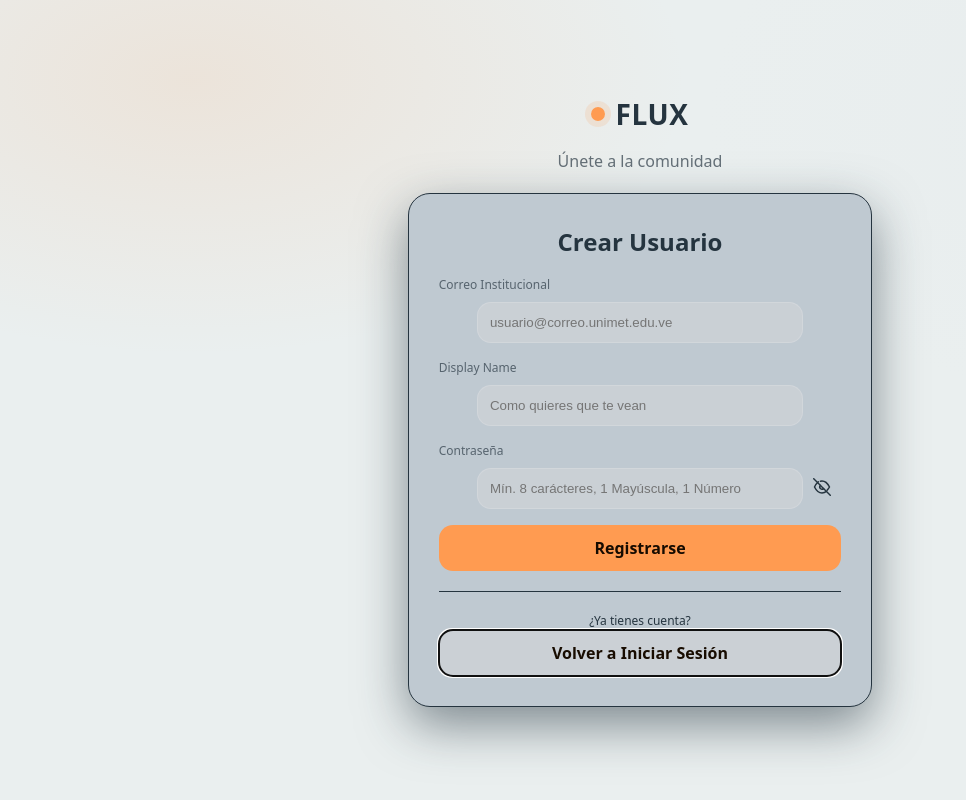
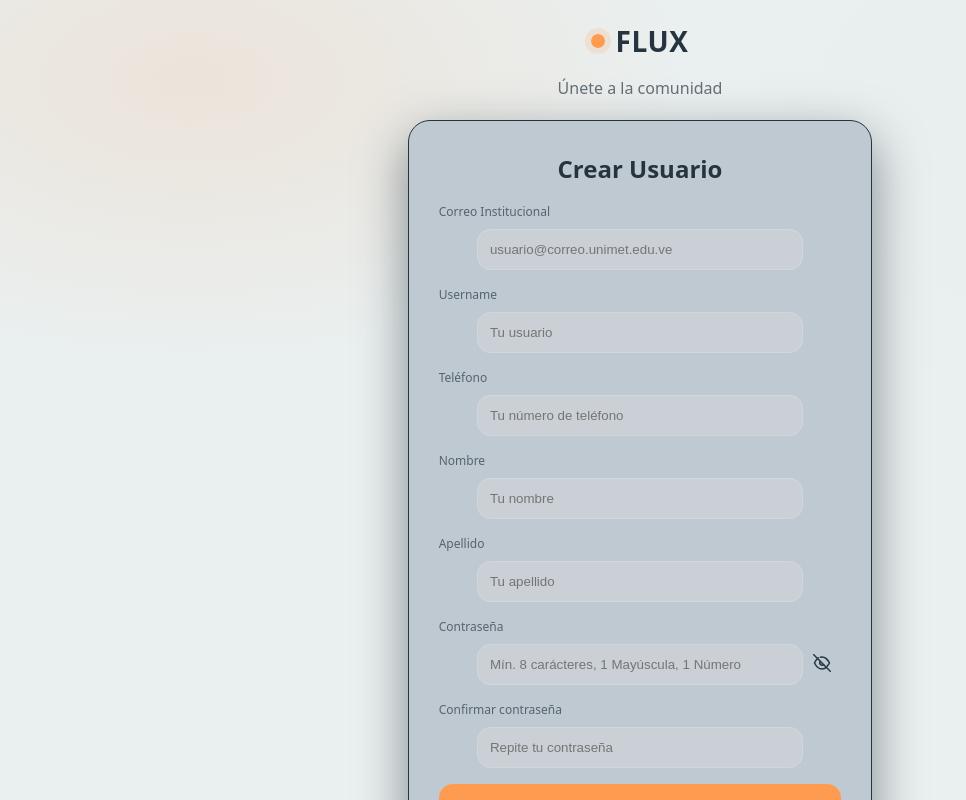
Before and after one commit to sebass-g/Proyect_FLUX-Ing.-Sistemas, a React (Vite) app: page /auth in a window 1280 px wide. Both pictures are taken after a click on the button "Crear Usuario Nuevo". Shown: the top 800 px of the page, without its empty margins (0-966 px from the left). Built offline with nearby package versions, Linux system fonts and the light colour scheme.

Commit message:
Arreglo perfiles/tablas
Falta  arreglar los bloques de horario

```diff
--- a/src/pages/EditarPerfil.jsx
+++ b/src/pages/EditarPerfil.jsx
@@ -54,6 +54,10 @@ export default function EditarPerfil() {
   const [creadoEn, setCreadoEn] = useState("");
 
   const [displayName, setDisplayName] = useState("");
+  const [username, setUsername] = useState("");
+  const [telefono, setTelefono] = useState("");
+  const [nombre, setNombre] = useState("");
+  const [apellido, setApellido] = useState("");
   const [career, setCareer] = useState("");
   const [avatarUrl, setAvatarUrl] = useState("");
   const [avatarPath, setAvatarPath] = useState("");
@@ -112,12 +116,46 @@ export default function EditarPerfil() {
       setUserId(user.id || "");
       setCreadoEn(user.created_at ? new Date(user.created_at).toLocaleString() : "");
       const meta = user.user_metadata || {};
-      setDisplayName(meta.display_name || "");
-      setCareer(meta.career || "");
+
+      const { data: perfilData, error: perfilError } = await supabase
+        .from("profiles")
+        .select("username, telefono, nombre, apellido, career")
+        .eq("id", user.id)
+        .maybeSingle();
+
+      if (perfilError) {
+        setError("No se pudo cargar el perfil desde la tabla perfiles.");
+      }
+
+      const { data: bloquesData, error: bloquesError } = await supabase
+        .from("bloques_horario")
+        .select("id, day_of_week, start_time, end_time, type")
+        .eq("user_id", user.id);
+
+      if (bloquesError) {
+        setError("No se pudo cargar los bloques de horario.");
+      }
+
+      const perfil = perfilData || {};
+      const displayNameValue = meta.display_name || "";
+      setDisplayName(displayNameValue);
+      setUsername(perfil.username || meta.username || "");
+      setTelefono(perfil.telefono || meta.phone || "");
+      setNombre(perfil.nombre || meta.first_name || "");
+      setApellido(perfil.apellido || meta.last_name || "");
+      setCareer(perfil.career || meta.career || "");
       setAvatarUrl(meta.avatar_url || "");
       setAvatarPath(meta.avatar_path || "");
       setAvatarPathOriginal(meta.avatar_path || "");
-      setHorario(Array.isArray(meta.schedule_blocks) ? meta.schedule_blocks : []);
+      setHorario(
+        (bloquesData || []).map(b => ({
+          id: b.id,
+          dayOfWeek: b.day_of_week,
+          startTime: b.start_time,
+          endTime: b.end_time,
+          type: b.type || ""
+        }))
+      );
       setCargando(false);
     };
     cargar();
@@ -192,7 +230,8 @@ export default function EditarPerfil() {
     setError("");
     setOk("");
 
-    if (!displayName.trim()) {
+    const computedDisplayName = displayName.trim() || `${nombre.trim()} ${apellido.trim()}`.trim();
+    if (!computedDisplayName) {
       setError("El display name es obligatorio.");
       return;
     }
@@ -202,8 +241,9 @@ export default function EditarPerfil() {
         setError("Debes ingresar tu contraseña actual.");
         return;
       }
-      if (password.length < 8) {
-        setError("La contraseña debe tener mínimo 8 caracteres.");
+      const regex = /^(?=.*\d)(?=.*[A-Z]).{8,}$/;
+      if (!regex.test(password)) {
+        setError("La contraseña debe tener: 8 caracteres, 1 mayúscula y 1 número.");
         return;
       }
       if (password !== passwordConfirm) {
@@ -227,11 +267,14 @@ export default function EditarPerfil() {
 
     const payload = {
       data: {
-        display_name: displayName.trim(),
+        display_name: computedDisplayName,
+        username: username.trim(),
+        phone: telefono.trim(),
+        first_name: nombre.trim(),
+        last_name: apellido.trim(),
         career: career.trim(),
         avatar_url: avatarUrl.trim(),
-        avatar_path: avatarPath || "",
-        schedule_blocks: horario
+        avatar_path: avatarPath || ""
       }
     };
     if (password) {
@@ -245,10 +288,63 @@ export default function EditarPerfil() {
       return;
     }
 
+    const { error: perfilError } = await supabase
+      .from("profiles")
+      .upsert(
+        {
+          id: userId,
+          username: username.trim(),
+          telefono: telefono.trim(),
+          nombre: nombre.trim(),
+          apellido: apellido.trim(),
+          career: career.trim()
+        },
+        { onConflict: "id" }
+      );
+
+    if (perfilError) {
+      setError(perfilError.message);
+      setGuardando(false);
+      return;
+    }
+
+    const { error: deleteBlocksError } = await supabase
+      .from("bloques_horario")
+      .delete()
+      .eq("user_id", userId);
+
+    if (deleteBlocksError) {
+      setError(deleteBlocksError.message);
+      setGuardando(false);
+      return;
+    }
+
+    if (horario.length > 0) {
+      const payloadBloques = horario.map(b => ({
+        id: b.id,
+        user_id: userId,
+        day_of_week: b.dayOfWeek,
+        start_time: b.startTime,
+        end_time: b.endTime,
+        type: b.type || null
+      }));
+
+      const { error: insertBlocksError } = await supabase
+        .from("bloques_horario")
+        .insert(payloadBloques);
+
+      if (insertBlocksError) {
+        setError(insertBlocksError.message);
+        setGuardando(false);
+        return;
+      }
+    }
+
     if (avatarPathOriginal && avatarPathOriginal !== avatarPath) {
       await supabase.storage.from(AVATAR_BUCKET).remove([avatarPathOriginal]);
     }
 
+    setDisplayName(computedDisplayName);
     setOk("Perfil actualizado.");
     setPasswordActual("");
     setPassword("");
@@ -521,6 +617,43 @@ export default function EditarPerfil() {
                     />
                   </div>
                   <div>
+                    <label className="label">Username</label>
+                    <input
+                      className="input"
+                      value={username}
+                      onChange={e => setUsername(e.target.value)}
+                      placeholder="Tu usuario"
+                    />
+                  </div>
+                  <div>
+                    <label className="label">Teléfono</label>
+                    <input
+                      className="input"
+                      type="tel"
+                      value={telefono}
+                      onChange={e => setTelefono(e.target.value)}
+                      placeholder="Tu número de teléfono"
+                    />
+                  </div>
+                  <div>
+                    <label className="label">Nombre</label>
+                    <input
+                      className="input"
+                      value={nombre}
+                      onChange={e => setNombre(e.target.value)}
+                      placeholder="Tu nombre"
+                    />
+                  </div>
+                  <div>
+                    <label className="label">Apellido</label>
+                    <input
+                      className="input"
+                      value={apellido}
+                      onChange={e => setApellido(e.target.value)}
+                      placeholder="Tu apellido"
+                    />
+                  </div>
+                  <div>
                     <label className="label">Carrera</label>
                     <input
                       className="input"
--- a/src/pages/Registro.jsx
+++ b/src/pages/Registro.jsx
@@ -7,7 +7,11 @@ function Registro() {
   const [esLogin, setEsLogin] = useState(true) // true = Iniciar Sesión, false = Crear Cuenta
   const [email, setEmail] = useState('')
   const [password, setPassword] = useState('')
-  const [displayName, setDisplayName] = useState('')
+  const [passwordConfirm, setPasswordConfirm] = useState('')
+  const [username, setUsername] = useState('')
+  const [telefono, setTelefono] = useState('')
+  const [nombre, setNombre] = useState('')
+  const [apellido, setApellido] = useState('')
   const [mostrarPassword, setMostrarPassword] = useState(false)
   const [cargando, setCargando] = useState(false)
   const [mensaje, setMensaje] = useState({ texto: '', tipo: '' })
@@ -43,9 +47,18 @@ function Registro() {
       } else {
         // === MODO CREAR CUENTA (REGISTRO) ===
 
-        // 0. Validar display name
-        if (!displayName.trim()) {
-          throw new Error('El display name es obligatorio.')
+        // 0. Validar campos extra
+        if (!username.trim()) {
+          throw new Error('El username es obligatorio.')
+        }
+        if (!telefono.trim()) {
+          throw new Error('El teléfono es obligatorio.')
+        }
+        if (!nombre.trim()) {
+          throw new Error('El nombre es obligatorio.')
+        }
+        if (!apellido.trim()) {
+          throw new Error('El apellido es obligatorio.')
         }
 
         // 1. Validar dominio UNIMET
@@ -59,18 +72,45 @@ function Registro() {
           throw new Error('La contraseña debe tener: 8 caracteres, 1 mayúscula y 1 número.')
         }
 
+        if (password !== passwordConfirm) {
+          throw new Error('Las contraseñas no coinciden.')
+        }
+
         // 3. Crear usuario en Supabase
-        const { error } = await supabase.auth.signUp({
+        const displayName = `${nombre.trim()} ${apellido.trim()}`.trim()
+        const { data, error } = await supabase.auth.signUp({
           email,
           password,
           options: {
             data: {
-              display_name: displayName.trim()
+              display_name: displayName,
+              username: username.trim(),
+              phone: telefono.trim(),
+              first_name: nombre.trim(),
+              last_name: apellido.trim()
             }
           }
         })
 
         if (error) throw error
+
+        const userId = data?.user?.id
+        if (userId) {
+          const { error: perfilError } = await supabase
+            .from('profiles')
+            .upsert(
+              {
+                id: userId,
+                username: username.trim(),
+                telefono: telefono.trim(),
+                nombre: nombre.trim(),
+                apellido: apellido.trim(),
+                career: ''
+              },
+              { onConflict: 'id' }
+            )
+          if (perfilError) throw perfilError
+        }
 
         setMensaje({
           texto: '✅ ¡Cuenta creada! Hemos enviado un enlace de verificación a tu correo Unimet.',
@@ -133,13 +173,55 @@ function Registro() {
           {/* Input: display name (solo registro) */}
           {!esLogin && (
             <div className="mb-4">
-              <label className="label">Display Name</label>
+              <label className="label">Username</label>
               <input
                 className="input"
                 type="text"
-                placeholder="Como quieres que te vean"
-                value={displayName}
-                onChange={(e) => setDisplayName(e.target.value)}
+                placeholder="Tu usuario"
+                value={username}
+                onChange={(e) => setUsername(e.target.value)}
+                required
+              />
+            </div>
+          )}
+
+          {!esLogin && (
+            <div className="mb-4">
+              <label className="label">Teléfono</label>
+              <input
+                className="input"
+                type="tel"
+                placeholder="Tu número de teléfono"
+                value={telefono}
+                onChange={(e) => setTelefono(e.target.value)}
+                required
+              />
+            </div>
+          )}
+
+          {!esLogin && (
+            <div className="mb-4">
+              <label className="label">Nombre</label>
+              <input
+                className="input"
+                type="text"
+                placeholder="Tu nombre"
+                value={nombre}
+                onChange={(e) => setNombre(e.target.value)}
+                required
+              />
+            </div>
+          )}
+
+          {!esLogin && (
+            <div className="mb-4">
+              <label className="label">Apellido</label>
+              <input
+                className="input"
+                type="text"
+                placeholder="Tu apellido"
+                value={apellido}
+                onChange={(e) => setApellido(e.target.value)}
                 required
               />
             </div>
@@ -213,6 +295,20 @@ function Registro() {
             </div>
           </div>
 
+          {!esLogin && (
+            <div className="mb-4">
+              <label className="label">Confirmar contraseña</label>
+              <input
+                className="input"
+                type={mostrarPassword ? "text" : "password"}
+                placeholder="Repite tu contraseña"
+                value={passwordConfirm}
+                onChange={(e) => setPasswordConfirm(e.target.value)}
+                required
+              />
+            </div>
+          )}
+
           {/* Botón Principal (Cambia de color o texto según el modo) */}
           <button
             type="submit"
```
Also changed, not shown: src/pages/Home.jsx (+17 -2 lines).
